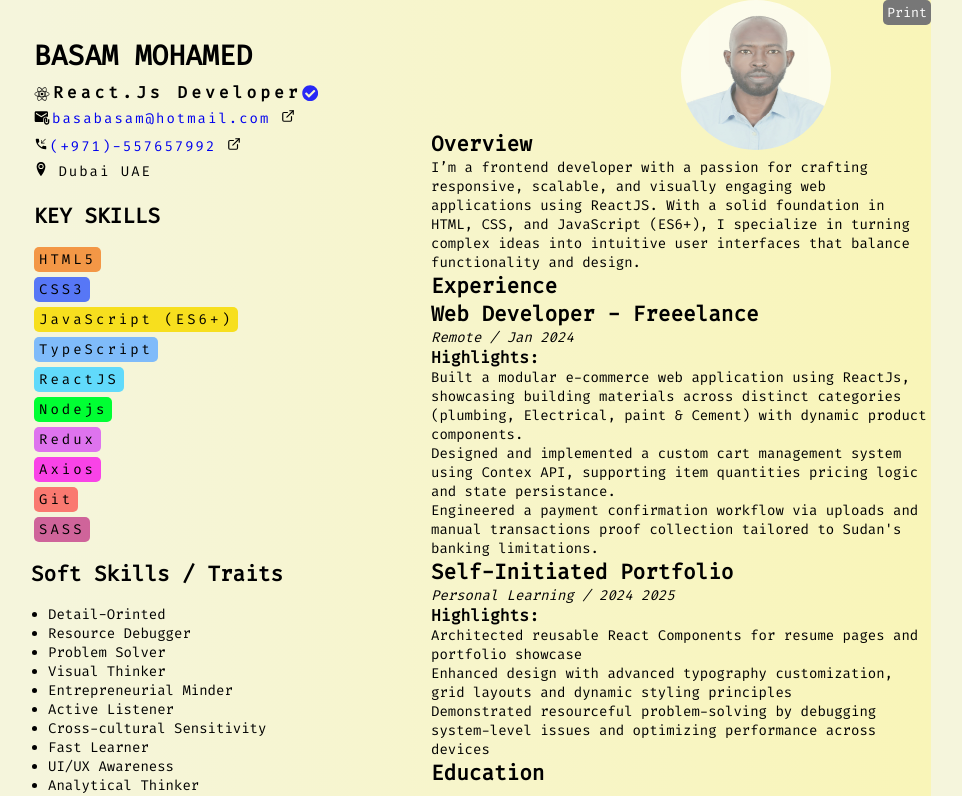
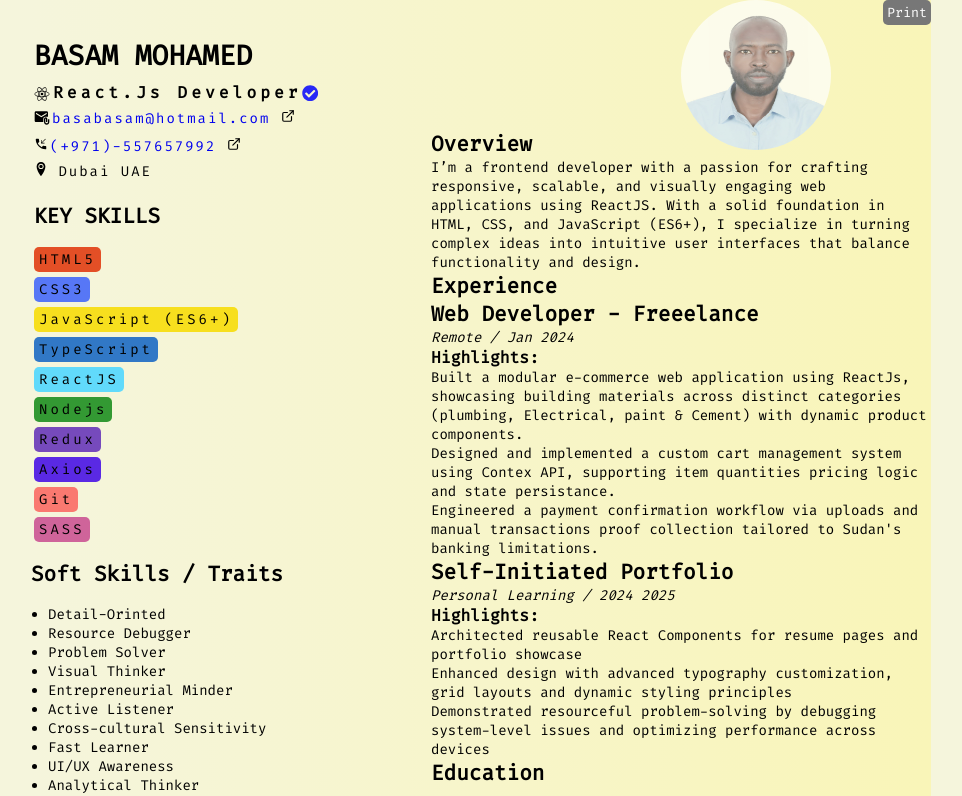
Before and after one commit to BasamLive/my-resume, a React (Vite) app: page / in a window 1280 px wide. Shown: the top 796 px of the page, without its empty margins (159-1121 px from the left). Built offline with nearby package versions, Linux system fonts and the light colour scheme.

Commit message:
changed the background of the skill-list so it is precise

```diff
--- a/src/App.css
+++ b/src/App.css
@@ -190,9 +190,9 @@ body {
   .print-btn {
     display: none;
   }
-  .skill {
+  /* .skill {
     background: none !important;
-  }
+  } */
   .date-details {
     display: block;
   }
--- a/src/App.jsx
+++ b/src/App.jsx
@@ -14,14 +14,14 @@ import { SiLichess } from "react-icons/si";
 import { FiExternalLink } from "react-icons/fi";
 import { FaCheckCircle } from "react-icons/fa";
 const skills = [
-  { name: "HTML5", color: "#f39746ff" }, // foundational and strong
+  { name: "HTML5", color: "#E34F26" }, // foundational and strong
   { name: "CSS3", color: "#5777f6ff" }, // creative styling wizard
   { name: "JavaScript (ES6+)", color: "#f7df1e" }, // logic master, very capable
-  { name: "TypeScript", color: "#7fbbfaff" }, // newer layer, but launching fast
+  { name: "TypeScript", color: "#3178C6" }, // newer layer, but launching fast
   { name: "ReactJS", color: "#61dafb" }, // your power tool, real passion
-  { name: "Nodejs", color: "#00ff33" },
-  { name: "Redux", color: "#De73EE" },
-  { name: "Axios", color: " #f943e7ff" },
+  { name: "Nodejs", color: "#339933" },
+  { name: "Redux", color: "#764ABC" },
+  { name: "Axios", color: " #5A29E4" },
   { name: "Git", color: "#Fa7970" },
   { name: "SASS", color: "#cf649a" }, // clever with structure and nesting
 ];
```
